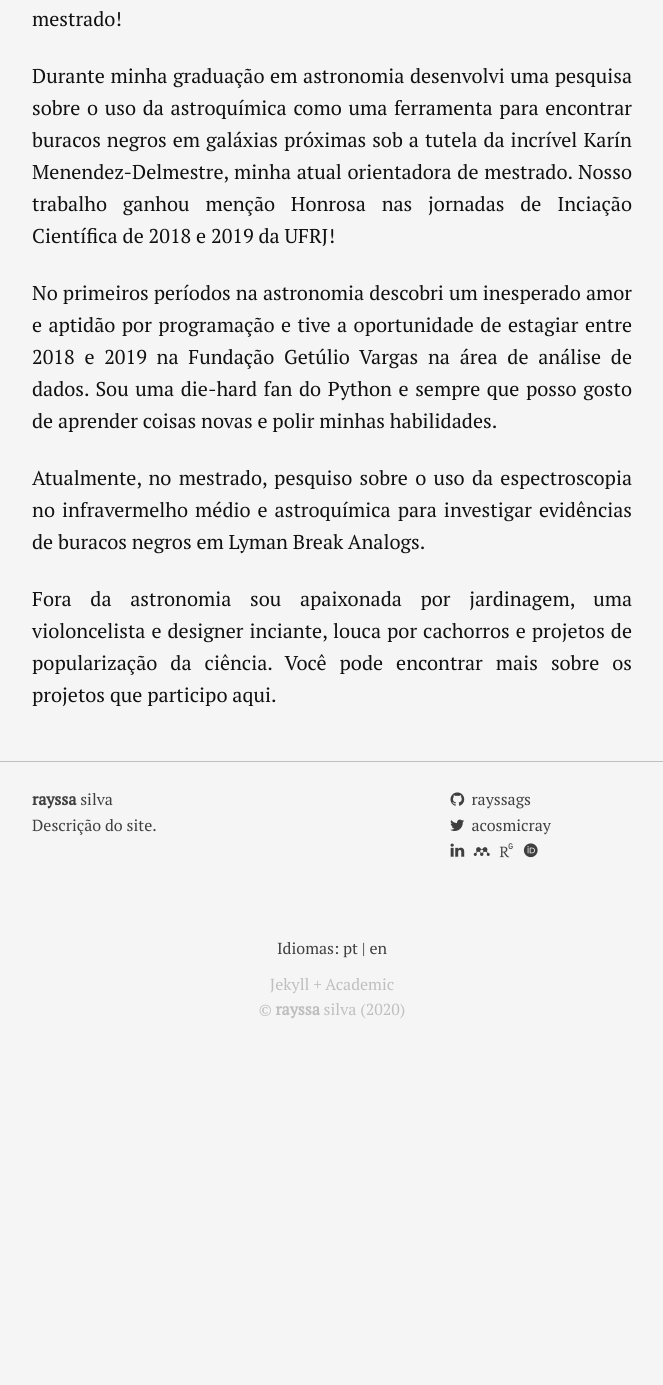
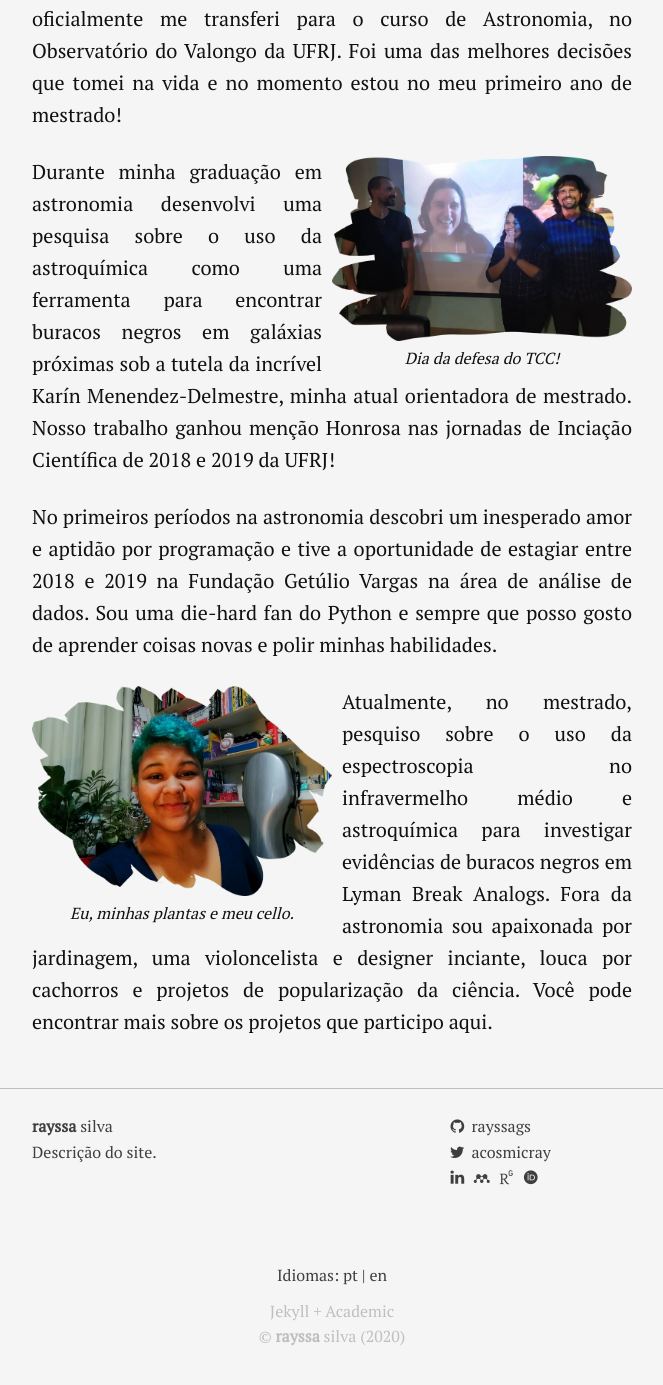
Before and after one commit to rayssags/rayssags.github.io, a Jekyll site: the page built from bio.pt.md, in a window 1280 px wide and 1400 px high, scrolled down 766 px. Shown: the top 1385 px of the window, without its empty margins (308-971 px from the left). Built offline with Jekyll 4.4.1, drawn with Linux system fonts in a browser that asks for light colours; some web fonts are replaced; before the commit the page ends 1839 px from its top, so only the background shows below that; some of the changed text lies outside the part shown.

```diff
--- a/bio.pt.md
+++ b/bio.pt.md
@@ -4,6 +4,9 @@
 permalink: pt/bio/
 lang: pt
 ---
+{% include image.html src="/im/valongo.png"
+                      caption="O belo Observatório do Valongo."
+                      style="float: left; width: 50%; margin-right: 10px; margin-bottom: 0px" %}
 
 Olá! Meu nome é Rayssa e eu sou uma estudante de mestrado no Observatório do Valongo/UFRJ e parte do Laboratório de Astronomia Extragalática.
 
@@ -11,10 +14,17 @@
 
 Mesmo depois de alguns semestres, o meu amor por astronomia não passou e decidi persegui-lo como minha carreira. Em 2017 oficialmente me transferi para o curso de Astronomia, no Observatório do Valongo da UFRJ. Foi uma das melhores decisões que tomei na vida e no momento estou no meu primeiro ano de mestrado!
 
+{% include image.html src="/im/bachelorthesis.png"
+                      caption="Dia da defesa do TCC!"
+                      style="float: right; width: 50%; margin-left: 10px; margin-bottom: 0px" %}
+
+
 Durante minha graduação em astronomia desenvolvi uma pesquisa sobre o uso da astroquímica como uma ferramenta para encontrar buracos negros em galáxias próximas sob a tutela da incrível Karín Menendez-Delmestre, minha atual orientadora de mestrado. Nosso trabalho ganhou menção Honrosa nas jornadas de Inciação Científica de 2018 e 2019 da UFRJ!
 
 No primeiros períodos na astronomia descobri um inesperado amor e aptidão por programação e tive a oportunidade de estagiar entre 2018 e 2019 na Fundação Getúlio Vargas na área de análise de dados. Sou uma die-hard fan do Python e sempre que posso gosto de aprender coisas novas e polir minhas habilidades.
 
-Atualmente, no mestrado, pesquiso sobre o uso da espectroscopia no infravermelho médio e astroquímica para investigar evidências de buracos negros em Lyman Break Analogs.
+{% include image.html src="/im/me.png"
+                      caption="Eu, minhas plantas e meu cello."
+                      style="float: left; width: 50%; margin-right: 10px; margin-bottom: 0px" %}
 
-Fora da astronomia sou apaixonada por jardinagem, uma violoncelista e designer inciante, louca por cachorros e projetos de popularização da ciência. Você pode encontrar mais sobre os projetos que participo aqui.
+Atualmente, no mestrado, pesquiso sobre o uso da espectroscopia no infravermelho médio e astroquímica para investigar evidências de buracos negros em Lyman Break Analogs. Fora da astronomia sou apaixonada por jardinagem, uma violoncelista e designer inciante, louca por cachorros e projetos de popularização da ciência. Você pode encontrar mais sobre os projetos que participo aqui.
```
